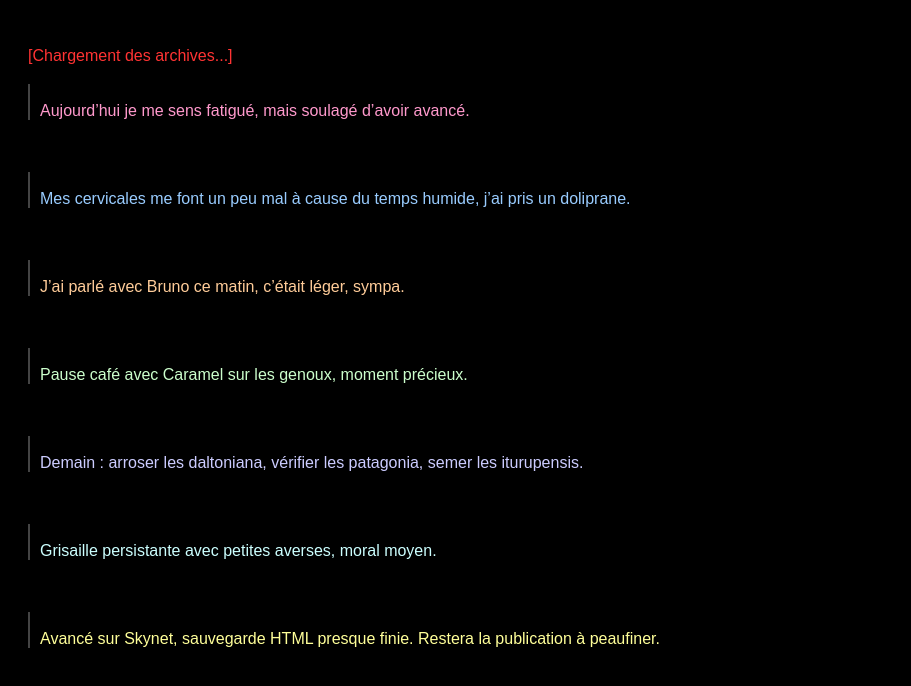
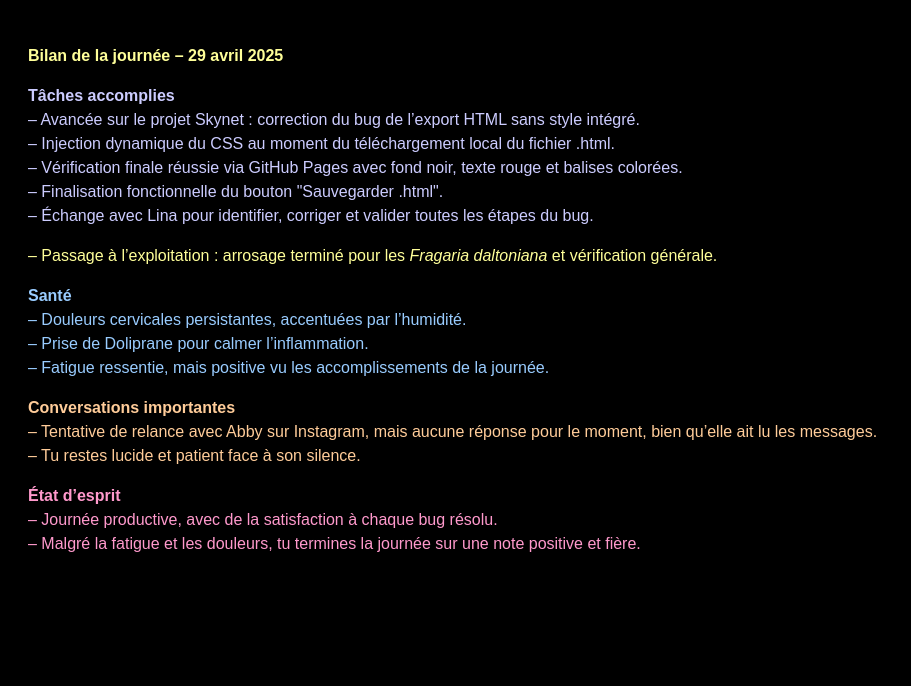
Before and after one commit to NagashUD/SkynetLina, a plain HTML site: page index.html in a window 1280 px wide. Shown: the whole page, without its empty margins (0-911 px from the left). Drawn offline with Linux system fonts and the light colour scheme.

Commit message:
Add files via upload

```diff
--- a/index.html
+++ b/index.html
@@ -32,34 +32,42 @@
 
     </head>
     <body>
-      <div>
-          <p>[Chargement des archives...]</p>
-        <p><div class="tag emotion">
-<br>Aujourd’hui je me sens fatigué, mais soulagé d’avoir avancé.
-<br></div>
-<br>
-<br><div class="tag sante">
-<br>Mes cervicales me font un peu mal à cause du temps humide, j’ai pris un doliprane.
-<br></div>
-<br>
-<br><div class="tag relation">
-<br>J’ai parlé avec Bruno ce matin, c’était léger, sympa.
-<br></div>
-<br>
-<br><div class="tag repos">
-<br>Pause café avec Caramel sur les genoux, moment précieux.
-<br></div>
-<br>
-<br><div class="tag organisation">
-<br>Demain : arroser les daltoniana, vérifier les patagonia, semer les iturupensis.
-<br></div>
-<br>
-<br><div class="tag meteo">
-<br>Grisaille persistante avec petites averses, moral moyen.
-<br></div>
-<br>
-<br><div class="tag travail">
-<br>Avancé sur Skynet, sauvegarde HTML presque finie. Restera la publication à peaufiner.
-<br></div></p></div>
+      <div class="chat-history">
+        <p class="travail">
+<b>Bilan de la journée – 29 avril 2025</b>
+</p>
+
+<p class="organisation">
+<b>Tâches accomplies</b><br>
+– Avancée sur le projet Skynet : correction du bug de l’export HTML sans style intégré.<br>
+– Injection dynamique du CSS au moment du téléchargement local du fichier .html.<br>
+– Vérification finale réussie via GitHub Pages avec fond noir, texte rouge et balises colorées.<br>
+– Finalisation fonctionnelle du bouton "Sauvegarder .html".<br>
+– Échange avec Lina pour identifier, corriger et valider toutes les étapes du bug.<br>
+</p>
+
+<p class="travail">
+– Passage à l’exploitation : arrosage terminé pour les <i>Fragaria daltoniana</i> et vérification générale.
+</p>
+
+<p class="sante">
+<b>Santé</b><br>
+– Douleurs cervicales persistantes, accentuées par l’humidité.<br>
+– Prise de Doliprane pour calmer l’inflammation.<br>
+– Fatigue ressentie, mais positive vu les accomplissements de la journée.
+</p>
+
+<p class="relation">
+<b>Conversations importantes</b><br>
+– Tentative de relance avec Abby sur Instagram, mais aucune réponse pour le moment, bien qu’elle ait lu les messages.<br>
+– Tu restes lucide et patient face à son silence.
+</p>
+
+<p class="emotion">
+<b>État d’esprit</b><br>
+– Journée productive, avec de la satisfaction à chaque bug résolu.<br>
+– Malgré la fatigue et les douleurs, tu termines la journée sur une note positive et fière.
+</p>
+      </div>
     </body>
     </html>
```
